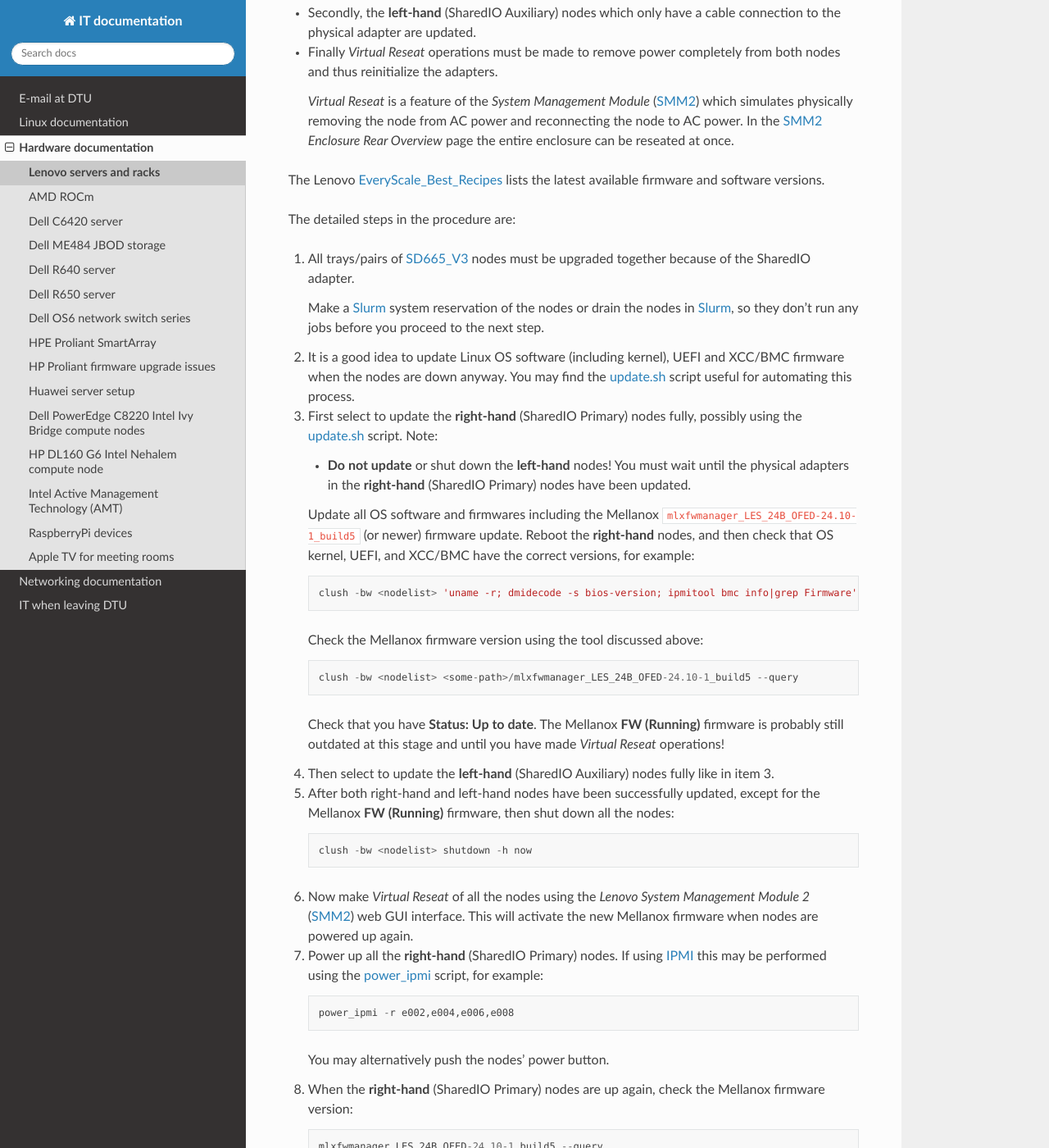
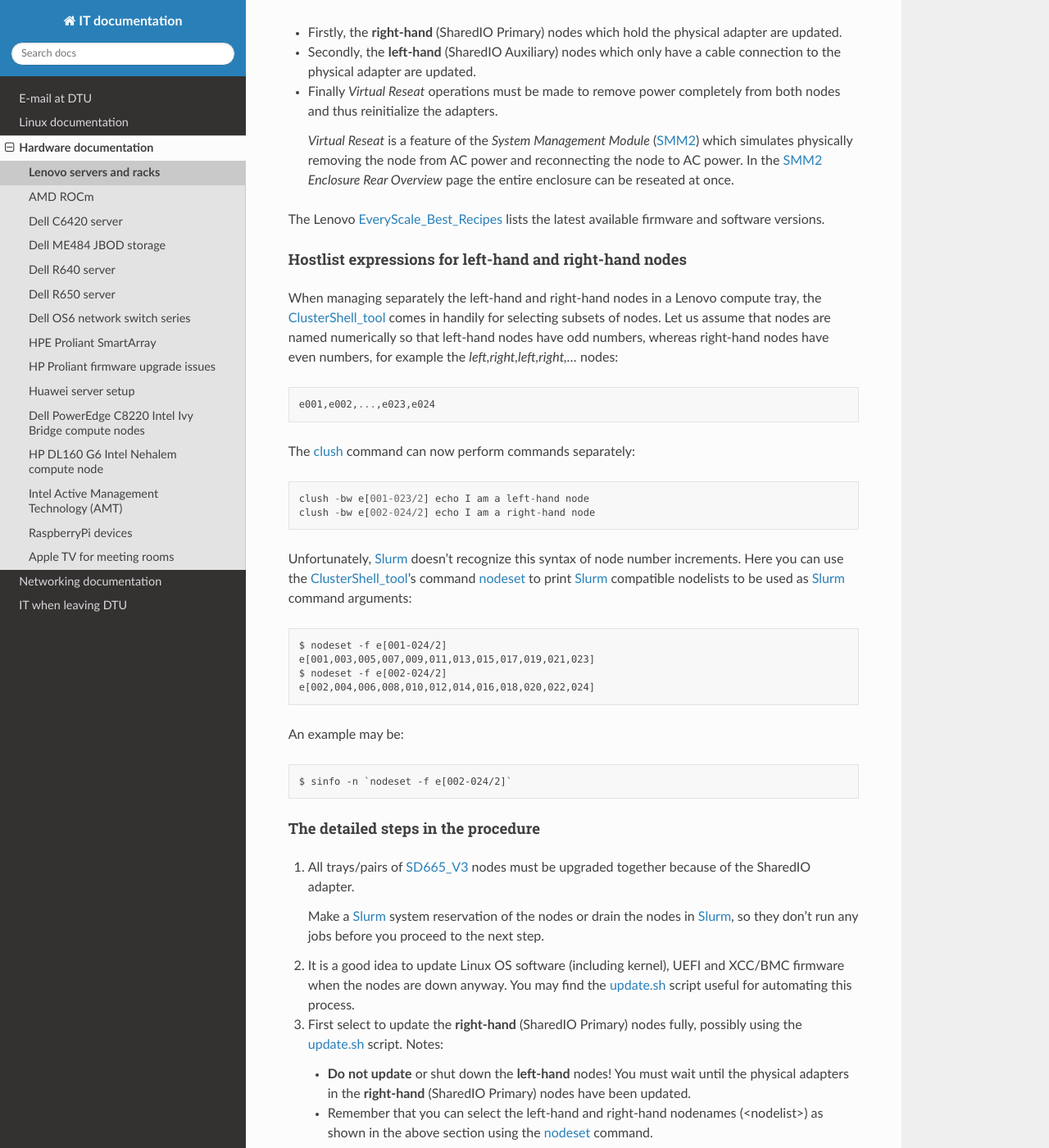
Before and after one commit to OleHolmNielsen/ITwiki, a Sphinx documentation site: the page built from docs/Lenovo_SD665_V3.rst, in a window 1280 px wide and 1400 px high, scrolled down 2466 px. Shown: the whole window at 82% size. Built offline with Sphinx 7.4.7 and the Read the Docs theme 3.1.0, drawn with Linux system fonts in a browser that asks for light colours; some of the changed text lies outside the part shown.

Commit message:
New section on Hostlist expressions for left-hand and right-hand nodes

```diff
--- a/docs/Lenovo_SD665_V3.rst
+++ b/docs/Lenovo_SD665_V3.rst
@@ -108,7 +108,39 @@
 
 The Lenovo EveryScale_Best_Recipes_ lists the latest available firmware and software versions.
 
-The detailed steps in the procedure are:
+Hostlist expressions for left-hand and right-hand nodes
+........................................................
+
+When managing separately the left-hand and right-hand nodes in a Lenovo compute tray,
+the ClusterShell_tool_ comes in handily for selecting subsets of nodes.
+Let us assume that nodes are named numerically so that left-hand nodes have odd numbers,
+whereas right-hand nodes have even numbers, for example the *left,right,left,right,...* nodes::
+
+  e001,e002,...,e023,e024
+
+The clush_ command can now perform commands separately::
+
+  clush -bw e[001-023/2] echo I am a left-hand node
+  clush -bw e[002-024/2] echo I am a right-hand node
+
+Unfortunately, Slurm_ doesn't recognize this syntax of node number increments.
+Here you can use the ClusterShell_tool_'s command nodeset_ to print Slurm_ compatible nodelists to be used as Slurm_ command arguments::
+
+  $ nodeset -f e[001-024/2]
+  e[001,003,005,007,009,011,013,015,017,019,021,023]
+  $ nodeset -f e[002-024/2]
+  e[002,004,006,008,010,012,014,016,018,020,022,024]
+
+An example may be::
+
+  $ sinfo -n `nodeset -f e[002-024/2]`
+
+.. _ClusterShell_tool: https://clustershell.readthedocs.io/en/latest/intro.html
+.. _clush: https://clustershell.readthedocs.io/en/latest/tools/clush.html
+.. _nodeset: https://clustershell.readthedocs.io/en/latest/tools/nodeset.html
+
+The detailed steps in the procedure
+........................................
 
 1. All trays/pairs of SD665_V3_ nodes must be upgraded together because of the SharedIO adapter.
 
@@ -119,10 +151,12 @@
    You may find the update.sh_ script useful for automating this process.
 
 3. First select to update the **right-hand** (SharedIO Primary) nodes fully, possibly using the update.sh_ script.
-   Note:
+   Notes:
 
    * **Do not update** or shut down the **left-hand** nodes!
      You must wait until the physical adapters in the **right-hand** (SharedIO Primary) nodes have been updated.
+
+   * Remember that you can select the left-hand and right-hand nodenames (<nodelist>) as shown in the above section using the nodeset_ command.
 
    Update all OS software and firmwares including the Mellanox ``mlxfwmanager_LES_24B_OFED-24.10-1_build5`` (or newer) firmware update.
    Reboot the **right-hand** nodes, and then check that OS kernel, UEFI, and XCC/BMC have the correct versions, for example::
```
